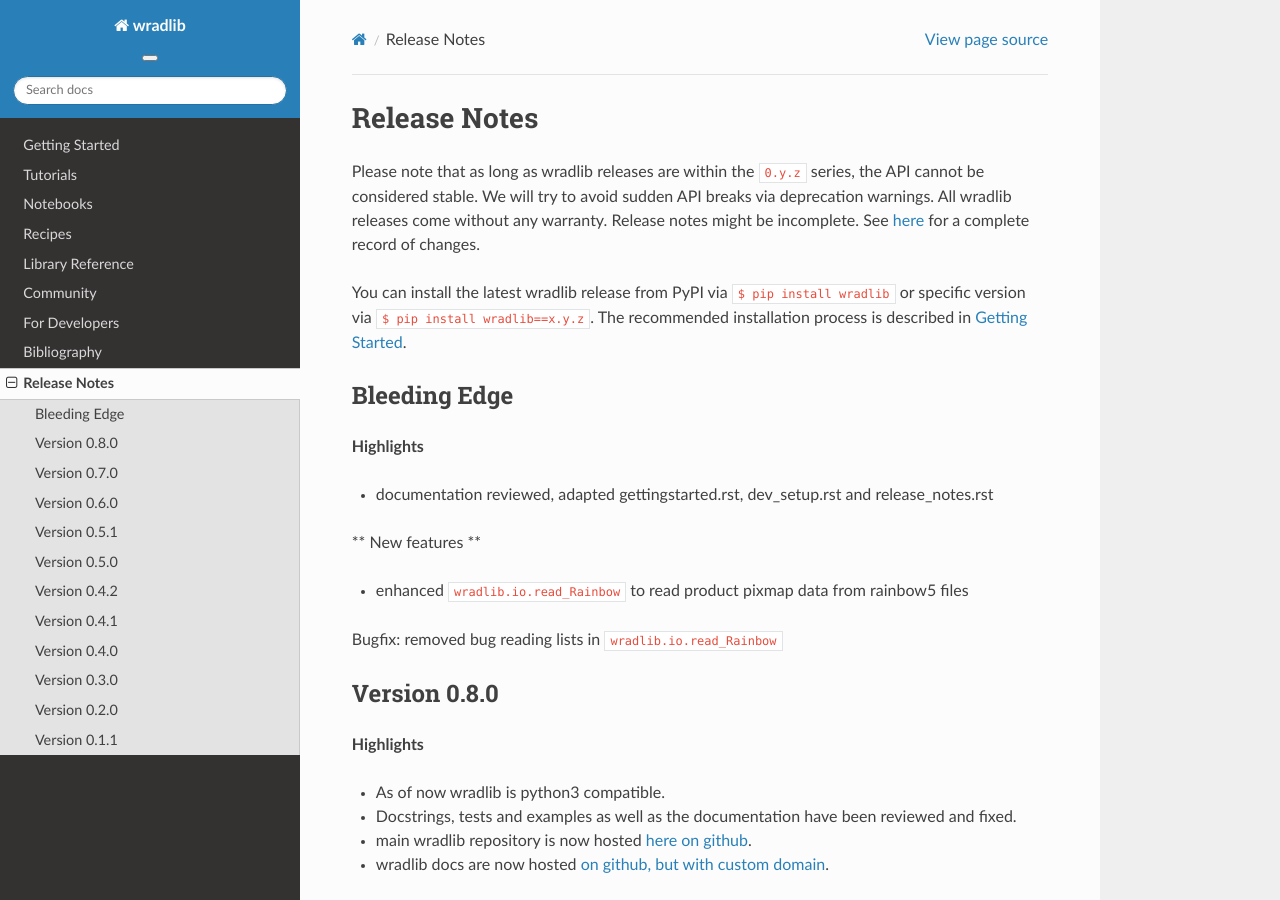
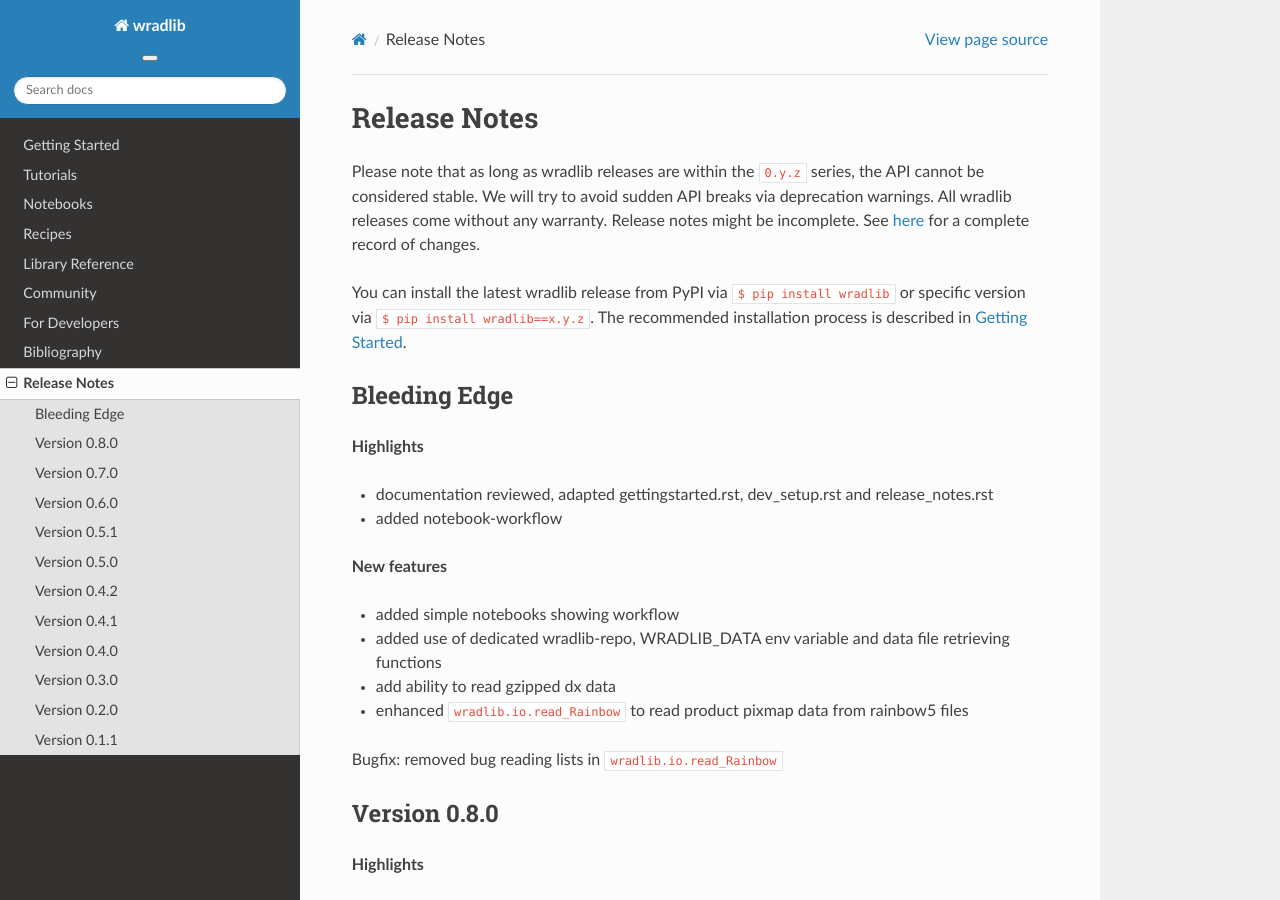
Before and after one commit to wradlib/wradlib-docs, a Sphinx documentation site: the page built from source/release_notes.rst, in a window 1280 px wide and 900 px high. Built offline with Sphinx 7.4.7 and the Read the Docs theme 2.0.0, drawn with Linux system fonts in a browser that asks for light colours; pages that are not in the unit, such as notebooks, are missing from menus; the version number could not be read and is left out.

Commit message:
WIP: reactivate warnings, update release_notes.rst

```diff
--- a/source/release_notes.rst
+++ b/source/release_notes.rst
@@ -12,13 +12,16 @@
 **Highlights**
 
 * documentation reviewed, adapted gettingstarted.rst, dev_setup.rst and release_notes.rst
+* added notebook-workflow
 
-** New features **
+**New features**
 
+* added simple notebooks showing workflow
+* added use of dedicated wradlib-repo, WRADLIB_DATA env variable and data file retrieving functions
+* add ability to read gzipped dx data
 * enhanced ``wradlib.io.read_Rainbow`` to read product pixmap data from rainbow5 files
+
 Bugfix: removed bug reading lists in ``wradlib.io.read_Rainbow``
-
-
 
 
 Version 0.8.0
```
